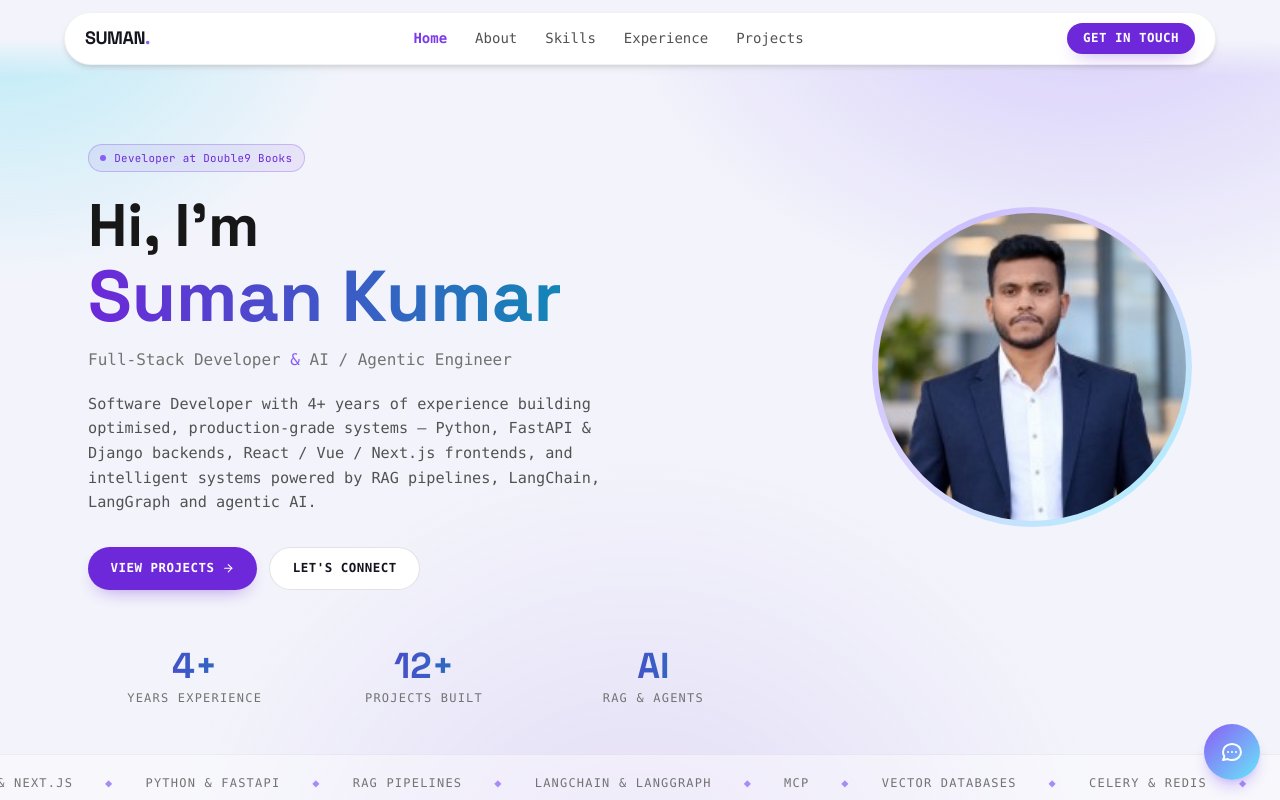
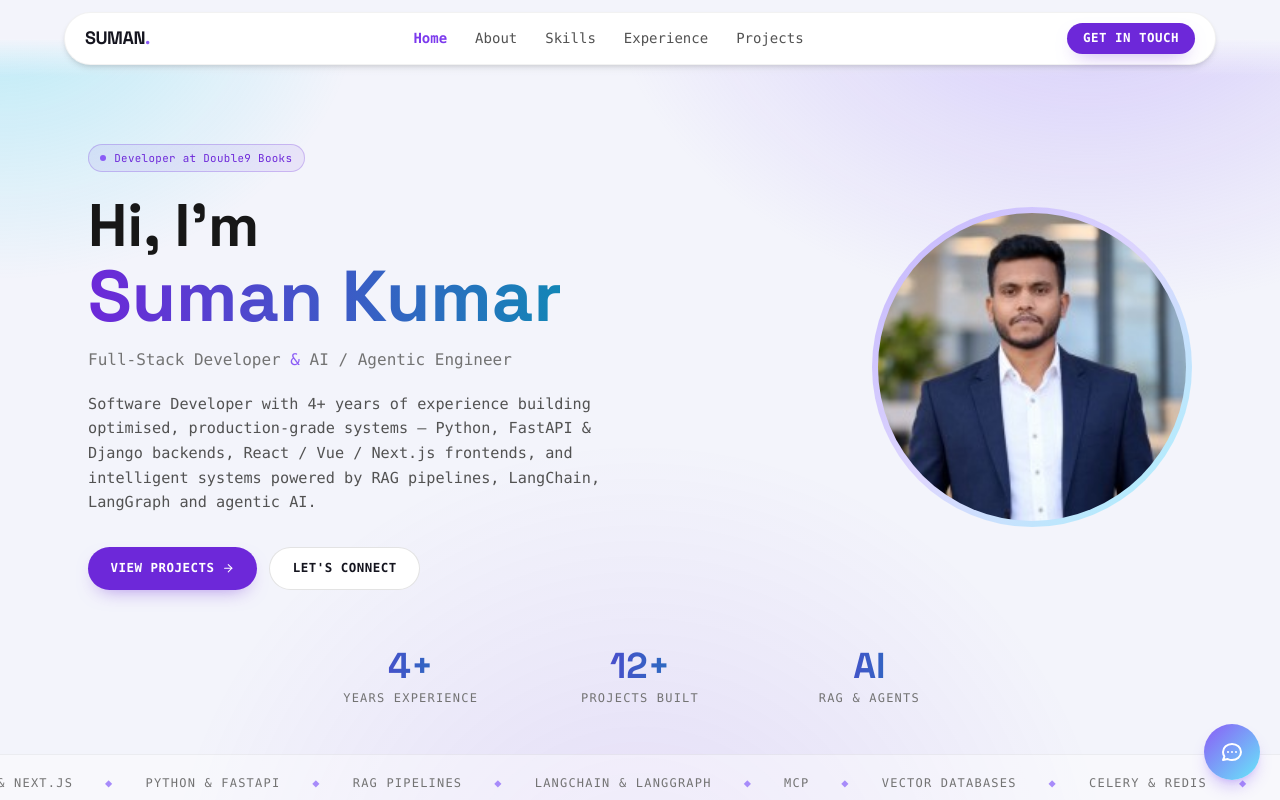
Before and after one commit to sumankr0087/Portfolio, a Next.js app in the folder frontend/: page / in a window 1280 px wide. Shown: the top 800 px of the page. Built offline with nearby package versions, Linux system fonts and the light colour scheme.

Commit message:
Center hero stats row

```diff
--- a/frontend/src/app/sections/Hero.tsx
+++ b/frontend/src/app/sections/Hero.tsx
@@ -62,7 +62,7 @@ export default function Hero() {
       </div>
 
       {/* Stats */}
-      <div className="grid grid-cols-3 gap-4 mt-14 max-w-2xl">
+      <div className="grid grid-cols-3 gap-4 mt-14 max-w-2xl mx-auto">
         {stats.map((s) => (
           <div key={s.v} className="text-center">
             <div className="font-display text-3xl md:text-4xl font-bold pink-text">{s.k}</div>
```
